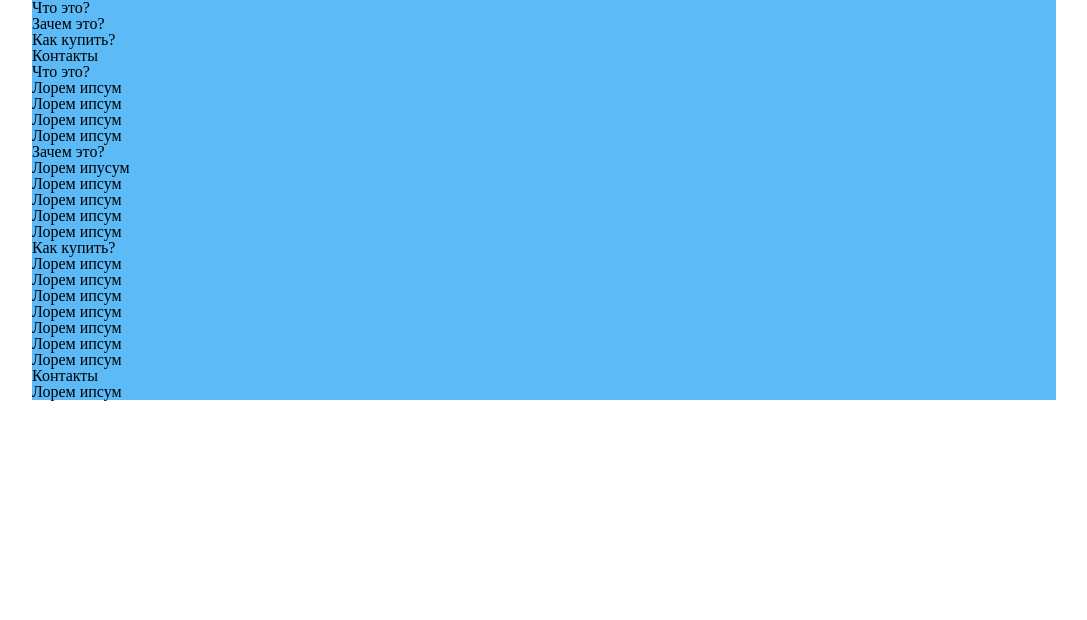
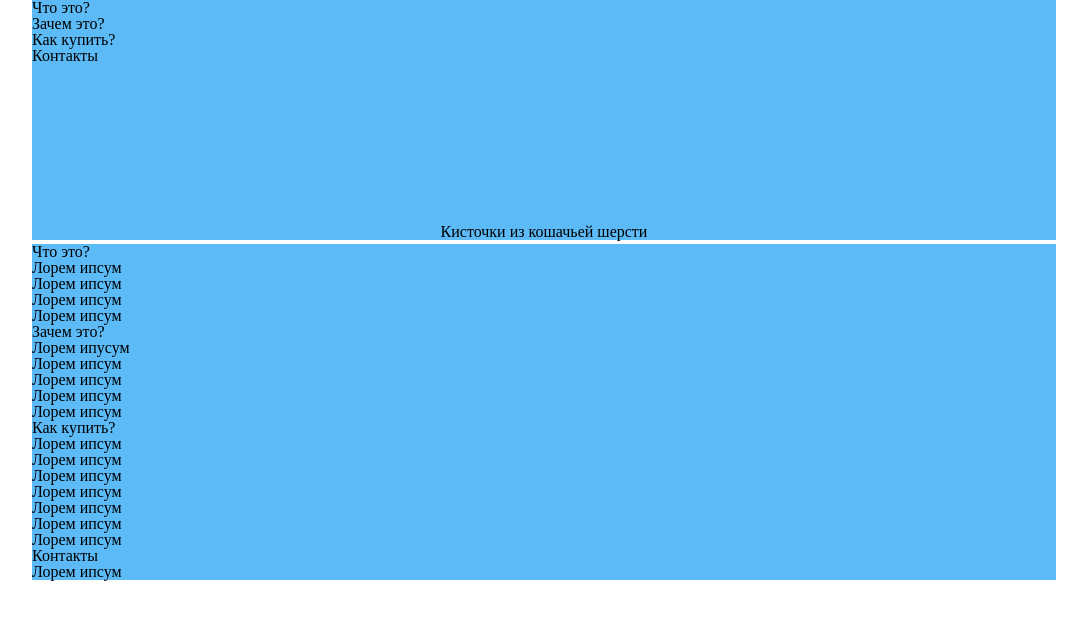
Before and after one commit to belchatnik/catbrush, a plain HTML site: page index.htm in a window 1280 px wide. Shown: the whole page, without its empty margins (96-1183 px from the left). Drawn offline with Linux system fonts and the light colour scheme.

Commit message:
19/04 css work

```diff
--- a/css/style.css
+++ b/css/style.css
@@ -36,16 +36,27 @@ body {
 	font-size: 100%;
 }
 header {
+	height: 30%;
+	width: 100%;
+	border-bottom: 4px solid #fff;
+	position: relative;
+}
+p.mainname {
+	position: absolute;
+	display: block;
+	bottom: 0;
 	height: auto;
 	width: 100%;
+	text-align: center;
 }
 .main {
 	height: auto;
 	width: 100%;
 }
 .center {
-	height: auto;
+	height: 100%;
 	width: 80%;
 	margin: 0 auto;
 	background: #5cbbf6;
+	position: relative;
 }
--- a/index.htm
+++ b/index.htm
@@ -33,6 +33,7 @@
 				</ul>
 			</nav>
 			<div id="nameblock">
+				<p id="mainname" class="mainname">Кисточки из кошачьей шерсти</p>
 			</div>
 		</div>
 	</header>
```
